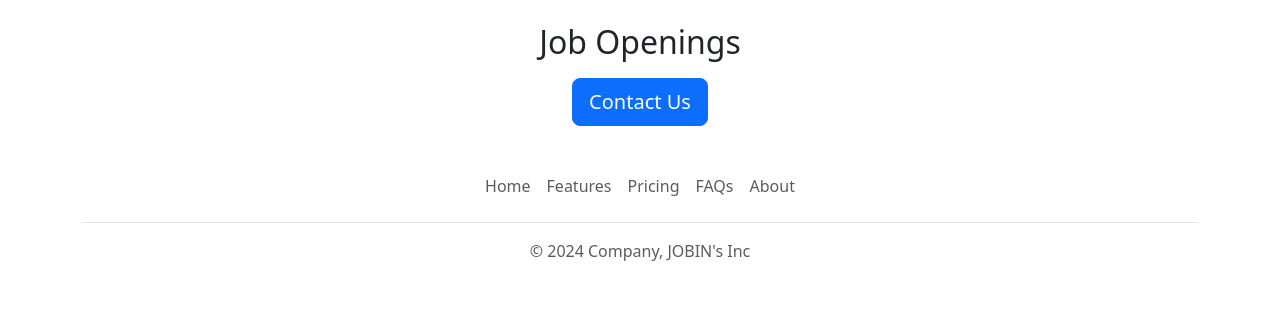
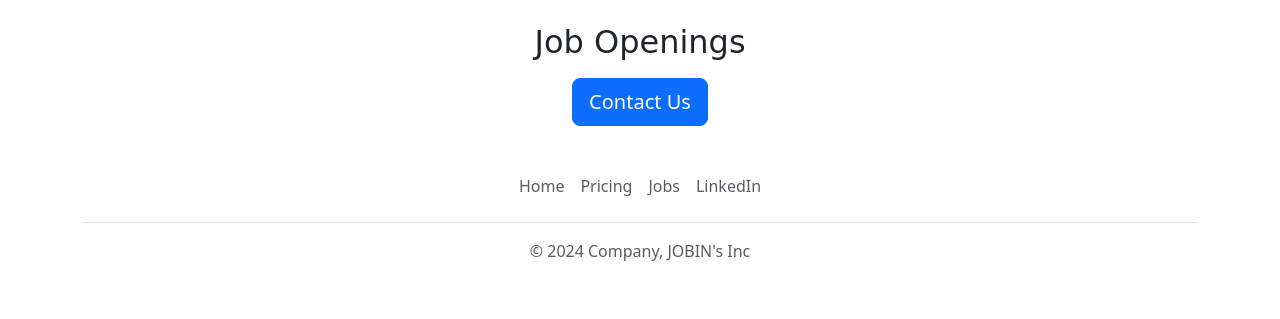
Before and after one commit to Saikat141/saikat-career-web-v2, a Flask app: template templates/home.html in a window 1280 px wide. Shown: the part 899-1218 px from the top of the page. Run offline with Flask 3, Linux system fonts and the light colour scheme; the template is opened without the code that fills it, so the values that code supplies are empty.

Commit message:
Frontend changed

```diff
--- a/app.py
+++ b/app.py
@@ -1,5 +1,5 @@
 from flask import Flask,request,render_template,jsonify
-from database import load_jobs_from_db,load_job_from_db
+from database import load_jobs_from_db,load_job_from_db,add_application_to_db
 
 
 app = Flask(__name__)
@@ -22,14 +22,21 @@ def list_jobs():
 
 
 @app.route("/jobs/<id>")
-
 def show_job(id):
-
     job = load_job_from_db(id)
 
     if not job:
         return "NOT FO"
-    return render_template('jobpage.html', jobs = job)
+    return render_template('jobpage.html', job= job)
+
+@app.route("/job/<id>/apply", methods=['post'])
+def apply_to_job(id):
+  data = request.form
+  job = load_job_from_db(id)
+  add_application_to_db(id, data)
+  return render_template('application_submit.html',
+                         application=data,
+                         job=job)
 
 if __name__ == "__main__":
     app.run(debug=True)
--- a/static/style.css
+++ b/static/style.css
@@ -41,3 +41,9 @@ h2 {
   margin-bottom: 16px;
 
 }
+
+.satisfy-regular {
+  font-family: "Satisfy", cursive;
+  font-weight: 400;
+  font-style: normal;
+}
--- a/templates/bootstrap.html
+++ b/templates/bootstrap.html
@@ -4,3 +4,7 @@
 <script src="https://cdn.jsdelivr.net/npm/bootstrap@5.3.3/dist/js/bootstrap.bundle.min.js"
   integrity="sha384-YvpcrYf0tY3lHB60NNkmXc5s9fDVZLESaAA55NDzOxhy9GkcIdslK1eN7N6jIeHz"
   crossorigin="anonymous"></script>
+
+<link rel="preconnect" href="https://fonts.googleapis.com">
+<link rel="preconnect" href="https://fonts.gstatic.com" crossorigin>
+<link href="https://fonts.googleapis.com/css2?family=Matemasie&family=Satisfy&display=swap" rel="stylesheet">
--- a/templates/footer.html
+++ b/templates/footer.html
@@ -1,11 +1,10 @@
 <div class="container">
   <footer class="py-3 my-4">
     <ul class="nav justify-content-center border-bottom pb-3 mb-3">
-      <li class="nav-item"><a href="#" class="nav-link px-2 text-muted">Home</a></li>
-      <li class="nav-item"><a href="#" class="nav-link px-2 text-muted">Features</a></li>
-      <li class="nav-item"><a href="#" class="nav-link px-2 text-muted">Pricing</a></li>
-      <li class="nav-item"><a href="#" class="nav-link px-2 text-muted">FAQs</a></li>
-      <li class="nav-item"><a href="#" class="nav-link px-2 text-muted">About</a></li>
+      <li class="nav-item"><a href="/" class="nav-link px-2 text-muted">Home</a></li>
+      <li class="nav-item"><a href="/" class="nav-link px-2 text-muted">Pricing</a></li>
+      <li class="nav-item"><a href="/" class="nav-link px-2 text-muted">Jobs</a></li>
+      <li class="nav-item"><a href="https://www.linkedin.com/in/saikat-ghosh-5434401a2" class="nav-link px-2 text-muted">LinkedIn</a></li>
     </ul>
     <p class="text-center text-muted">&copy; 2024 Company, JOBIN's Inc</p>
   </footer>
--- a/templates/home.html
+++ b/templates/home.html
@@ -5,9 +5,10 @@
   <!--Bootstrap link  -->
   <meta charset="utf-8">
   <meta name="viewport" content="width=device-width, initial-scale=1">
+   <link rel="stylesheet" href="/static/style.css">
+  <title class="satisfy-regular">JOBIN's Career</title>
 
-  <title>JOBIN's Career</title>
-  <link rel="stylesheet" href="static/style.css">
+  <link rel="icon" href="/static/logo.svg" type="image/icon type">
 
   <!-- Bootstrap -->
   <link href="https://cdn.jsdelivr.net/npm/bootstrap@5.3.3/dist/css/bootstrap.min.css" rel="stylesheet"
@@ -26,10 +27,10 @@
   {% include('banner.html')%}
 
   <div class="container">
-    <h1 class="text-center mt-2 mb-4">JOBIN's Career</h1>
+    <h1 class="text-center mt-2 mb-4 satisfy-regular">JOBIN's Career</h1>
 
 
-    <h2 class="text-center mt-2 mb-4">About Jobin</h2>
+    <h2 class="text-center mt-2 mb-4 satisfy-regular">About Jobin</h2>
 
     <div class="row" style="margin-bottom: 16px; padding-bottom: 8px;">
       <div class="col-md-6">
@@ -51,7 +52,7 @@
     <div>
 
     </div>
-    <h2 class="text-center">Job Openings</h2>
+    <h2 class="text-center satisfy-regular">Job Openings</h2>
     <p>
       {%for job in jobs%}
       {% include 'job_items.html' %}
@@ -59,7 +60,7 @@
     </p>
 
     <div class="text-center">
-      <button class="btn btn-primary btn-lg">Contact Us</button>
+      <a class="btn btn-primary btn-lg" href="https://www.linkedin.com/in/saikat-ghosh-5434401a2/">Contact Us</a>
       <!-- <p class="mt-4 bt">@copyright 2024 saikatgh141</p> -->
     </div>
 
--- a/templates/job_items.html
+++ b/templates/job_items.html
@@ -19,7 +19,7 @@
 
 <div class= "col-3">
 
-    <a href="/jobs/{{job['id']}}""button" class="btn btn-outline-primary">Apply</a>
+    <a href="/jobs/{{job['id']}}" class="btn btn-outline-primary">Apply</a>
 
   </div>
 </div>
--- a/templates/navbar.html
+++ b/templates/navbar.html
@@ -1,7 +1,7 @@
 <nav class="navbar shadow-sm fixed-top bg-white">
   <div class="container-fluid">
     <a class="navbar-brand" href="/">
-      <img src="/static/logo.svg" alt="" width="30" height="24" class="d-inline-block align-text-top">
+      <img src="/static/logo.svg" alt="" width="30" height="24" class="d-inline-block align-text-top satisfy-regular">
       JOBIN's
     </a>
   </div>
```
Also changed, not shown: database.py (+26 -0 lines), templates/application_form.html (added, +35 -0 lines), templates/application_submit.html (added, +40 -0 lines), templates/jobpage.html (+18 -30 lines).
